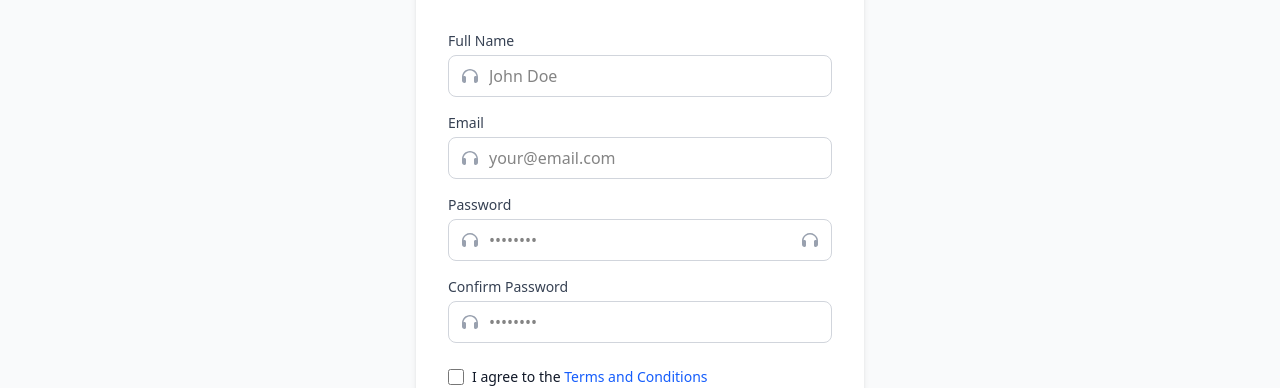
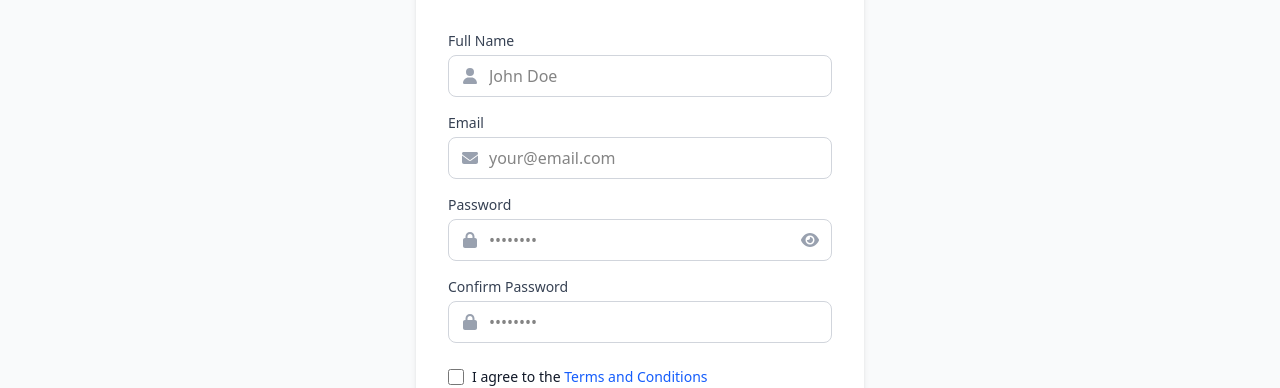
Before and after one commit to rashelmahomud/animated-project, a Next.js app: page /register in a window 1280 px wide. Shown: the part 272-660 px from the top of the page. Built offline with nearby package versions, Linux system fonts and the light colour scheme.

Commit message:
design and setup regester page done

```diff
--- a/src/app/login/page.jsx
+++ b/src/app/login/page.jsx
@@ -2,7 +2,7 @@
 import { useState } from 'react';
 import Link from 'next/link';
 import { FontAwesomeIcon } from '@fortawesome/react-fontawesome';
-import { faEnvelope, faHeadphones, faKey, faLock } from '@fortawesome/free-solid-svg-icons';
+import { faEnvelope, faEye, faHeadphones, faKey, faLock } from '@fortawesome/free-solid-svg-icons';
 
 export default function LoginPage() {
   const [email, setEmail] = useState('');
@@ -82,9 +82,9 @@ export default function LoginPage() {
                   onClick={() => setShowPassword(!showPassword)}
                 >
                   {showPassword ? (
-                    <FontAwesomeIcon icon={faKey} className="h-5 w-5 text-gray-400"/>
+                    <FontAwesomeIcon icon={faEye} className="h-5 w-5 text-gray-400"/>
                   ) : (
-                    <FontAwesomeIcon icon={faKey} className="h-5 w-5 text-gray-400"/>
+                    <FontAwesomeIcon icon={faEye} className="h-5 w-5 text-gray-400"/>
                   )}
                 </button>
               </div>
--- a/src/app/register/page.jsx
+++ b/src/app/register/page.jsx
@@ -2,7 +2,7 @@
 import { useState } from 'react';
 import Link from 'next/link';
 import { FontAwesomeIcon } from '@fortawesome/react-fontawesome';
-import { faHeadphones } from '@fortawesome/free-solid-svg-icons';
+import { faEnvelope, faEye, faHeadphones, faLock, faUser } from '@fortawesome/free-solid-svg-icons';
 
 export default function Register() {
   const [name, setName] = useState('');
@@ -41,7 +41,7 @@ export default function Register() {
               </label>
               <div className="mt-1 relative">
                 <div className="absolute inset-y-0 left-0 pl-3 flex items-center pointer-events-none">
-                  <FontAwesomeIcon icon={faHeadphones} className="h-5 w-5 text-gray-400"/>
+                  <FontAwesomeIcon icon={faUser} className="h-5 w-5 text-gray-400"/>
                 </div>
                 <input
                   id="name"
@@ -63,7 +63,7 @@ export default function Register() {
               </label>
               <div className="mt-1 relative">
                 <div className="absolute inset-y-0 left-0 pl-3 flex items-center pointer-events-none">
-                   <FontAwesomeIcon icon={faHeadphones} className="h-5 w-5 text-gray-400"/>
+                   <FontAwesomeIcon icon={faEnvelope} className="h-5 w-5 text-gray-400"/>
                 </div>
                 <input
                   id="email"
@@ -85,7 +85,7 @@ export default function Register() {
               </label>
               <div className="mt-1 relative">
                 <div className="absolute inset-y-0 left-0 pl-3 flex items-center pointer-events-none">
-                  <FontAwesomeIcon icon={faHeadphones} className="h-5 w-5 text-gray-400"/>
+                  <FontAwesomeIcon icon={faLock} className="h-5 w-5 text-gray-400"/>
                 </div>
                 <input
                   id="password"
@@ -104,9 +104,9 @@ export default function Register() {
                   onClick={() => setShowPassword(!showPassword)}
                 >
                   {showPassword ? (
-                     <FontAwesomeIcon icon={faHeadphones} className="h-5 w-5 text-gray-400"/>
+                     <FontAwesomeIcon icon={faEye} className="h-5 w-5 text-gray-400"/>
                   ) : (
-                     <FontAwesomeIcon icon={faHeadphones} className="h-5 w-5 text-gray-400"/>
+                     <FontAwesomeIcon icon={faEye} className="h-5 w-5 text-gray-400"/>
                   )}
                 </button>
               </div>
@@ -118,7 +118,7 @@ export default function Register() {
               </label>
               <div className="mt-1 relative">
                 <div className="absolute inset-y-0 left-0 pl-3 flex items-center pointer-events-none">
-                  <FontAwesomeIcon icon={faHeadphones} className="h-5 w-5 text-gray-400"/>
+                  <FontAwesomeIcon icon={faLock} className="h-5 w-5 text-gray-400"/>
                 </div>
                 <input
                   id="confirmPassword"
```
